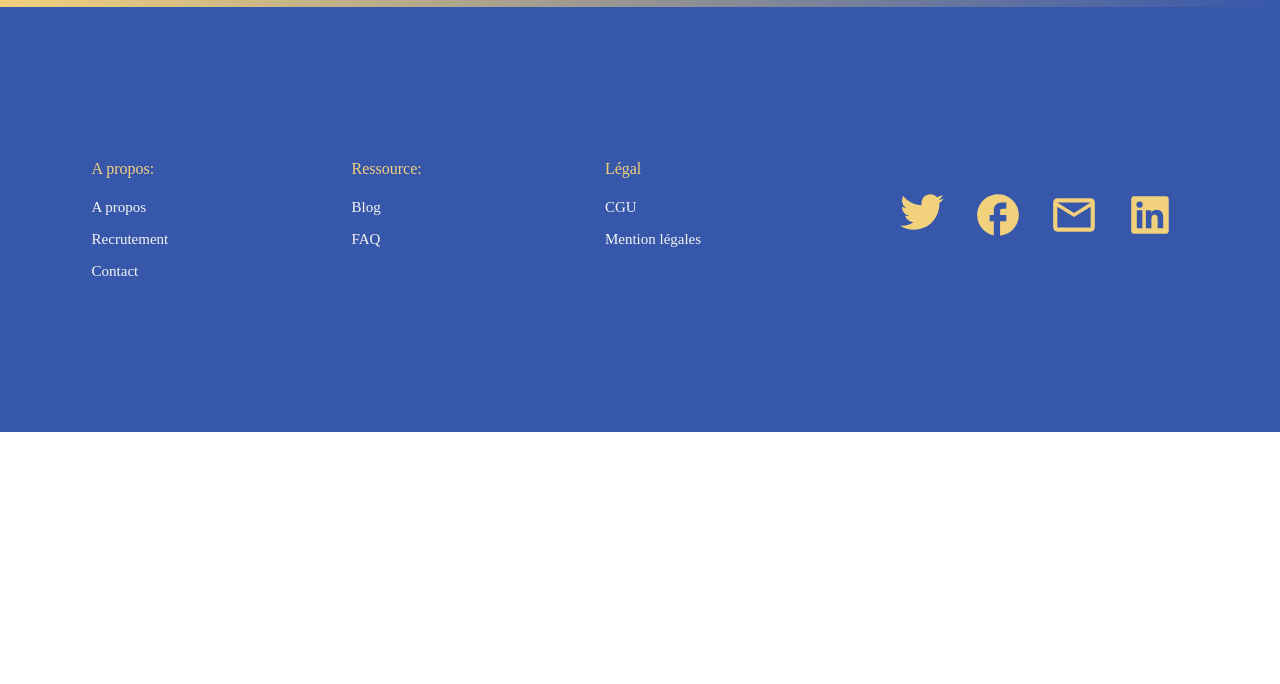
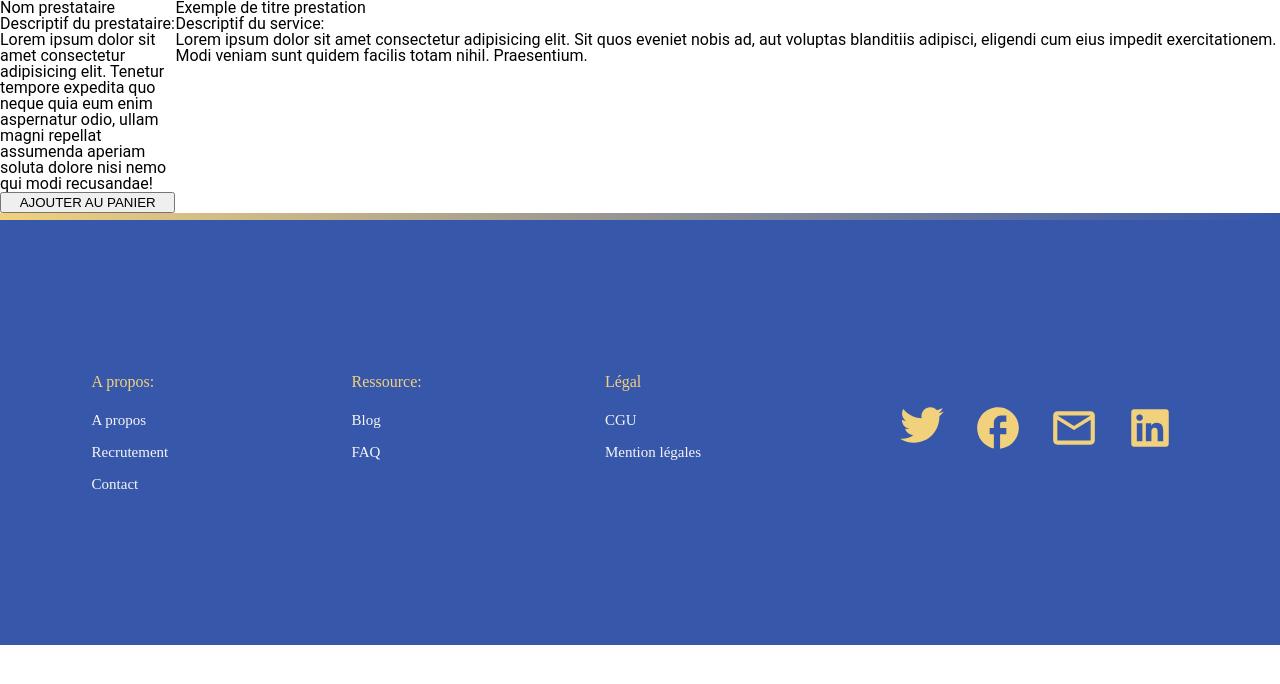
Before and after one commit to UltimatOne/UltraMotionCorp, a React (Create React App) app: page /service-detail in a window 1280 px wide. Shown: the top 684 px of the page. Built offline with nearby package versions, Linux system fonts and the light colour scheme.

Commit message:
feat: ajouter de l'HTML de la page service detail :construction:

```diff
--- a/public/index.html
+++ b/public/index.html
@@ -12,7 +12,6 @@
     <title>UltraMotionCorp</title>
   </head>
   <body>
-    <noscript>You need to enable JavaScript to run this app.</noscript>
     <div id="root"></div>
   </body>
 </html>
--- a/src/App.css
+++ b/src/App.css
@@ -1,5 +1,4 @@
 body {
-  margin: 0;
   font-family: 'Roboto', 'Oxygen',
     'Ubuntu', 'Cantarell', 'Fira Sans', 'Droid Sans', 'Helvetica Neue',
     sans-serif;
@@ -7,7 +6,5 @@ body {
   -moz-osx-font-smoothing: grayscale;
 
 }
-*{
-  margin: 0;
-  padding: 0;
-}
+@import url("https://fonts.googleapis.com/css2?family=Kanit:wght@600&family=Moul&display=swap");
+@import url('https://fonts.googleapis.com/css2?family=M+PLUS+2:wght@600&display=swap');
--- a/src/App.js
+++ b/src/App.js
@@ -4,6 +4,8 @@ import Footer from './composants/footer/footer';
 import FormulaireClient from './composants/formulaires/formulaireClient';
 import FormulaireEntreprise from './composants/formulaires/formulaireEntreprise';
 import Accueil from './pages/accueil';
+import ServiceDetail from './pages/service_detail/service_detail';
+import serviceDetail from './pages/service_detail/service_detail';
 import SignUpHome from './pages/signup/signupHome';
 
 
@@ -16,6 +18,7 @@ function App() {
       <Route path='/home-signup' element={<SignUpHome/>} />
       <Route path="/formulaire-client" element={<FormulaireClient props="Utilisateur" />}/>
       <Route path="/formulaire-entreprise" element={<FormulaireEntreprise props="Prestataire"/>}/>
+      <Route path="/service-detail" element={<ServiceDetail/>} />
       </Routes>
       <Footer></Footer>
     </div>
--- a/src/composants/barreDeRecherche/BarreDeRecherche.css
+++ b/src/composants/barreDeRecherche/BarreDeRecherche.css
@@ -7,7 +7,7 @@
   background-image: url(./../../medias/bkg-img.png);
 
 }
-.inputRecherche {
+.recherche .inputRecherche {
   display: flex;
 }
 .recherche input {
@@ -24,7 +24,7 @@
   height: 30px;
   width: 300px;
 }
-.iconRecherche {
+.recherche .iconRecherche {
   height: 60px;
   width: 50px;
   background-color: white;
@@ -36,14 +36,14 @@
   border-bottom-right-radius: 30px;
   border-bottom-color: #B2C5C9;
 }
-input:focus {
+.recherche input:focus {
   outline: none;
 }
-.iconRecherche svg {
+.recherche .iconRecherche svg {
   font-size: 35px;
   color: #B2C5C9;
 }
-.resultats_recherche {
+.recherche .resultats_recherche {
   margin-top: 5px;
   width: 330px;
   height: 200px;
@@ -52,30 +52,27 @@ input:focus {
   overflow: hidden;
   overflow-y: auto;
 }
-.resultats_recherche::-webkit-scrollbar{
+.recherche .resultats_recherche::-webkit-scrollbar{
     display: none;
 }
-.resultats_recherche .serviceItem{
+.recherche .resultats_recherche .serviceItem{
     width: 100%;
     height: 50px;
     display: flex;
     align-items: center;
     color: black;
 }
-.rechercheContainer{
+.recherche .rechercheContainer{
     margin-top: 21%;
     display: flex;
     flex-direction: column;
 }
-.serviceItem p {
+.recherche .serviceItem p {
     margin-left: 10px;
 }
-a {
+.recherche a {
     text-decoration: none;
 }
-a:hover{
+.recherche a:hover{
     background-color: lightgray;
 }
-#clearBtn{
-    cursor: pointer;
-}
--- a/src/pages/service_detail/service_detail.css
+++ b/src/pages/service_detail/service_detail.css
@@ -1 +1,9 @@
-/*** css de la page service détail** /
+.service_detail {
+    display: flex;
+}
+
+.service_detail .descriptif_prestataire {
+    display: flex;
+    flex-direction: column;
+    width: 241px;
+}
--- a/src/pages/service_detail/service_detail.jsx
+++ b/src/pages/service_detail/service_detail.jsx
@@ -1,7 +1,22 @@
+import { Carousel } from "react-responsive-carousel"
 import "./service_detail.css"
 
-export default function serviceDetail(){
-    return (<>
-
-        </>)
+export default function ServiceDetail(){
+    return (
+            <div className="service_detail">
+                <Carousel></Carousel>
+                <div className="descriptif_prestataire">
+                        <img src="" alt="" />
+                        <p>Nom prestataire</p>
+                        <p>Descriptif du prestataire:</p>
+                        <p>Lorem ipsum dolor sit amet consectetur adipisicing elit. Tenetur tempore expedita quo neque quia eum enim aspernatur odio, ullam magni repellat assumenda aperiam soluta dolore nisi nemo qui modi recusandae!</p>
+                        <button> AJOUTER AU PANIER</button>
+                </div>
+                <div className="descriptif_service">
+                    <h2>Exemple de titre prestation</h2>
+                    <p>Descriptif du service:</p>
+                    <p>Lorem ipsum dolor sit amet consectetur adipisicing elit. Sit quos eveniet nobis ad, aut voluptas blanditiis adipisci, eligendi cum eius impedit exercitationem. Modi veniam sunt quidem facilis totam nihil. Praesentium.</p>
+                </div>
+            </div>
+        )
 }
```
